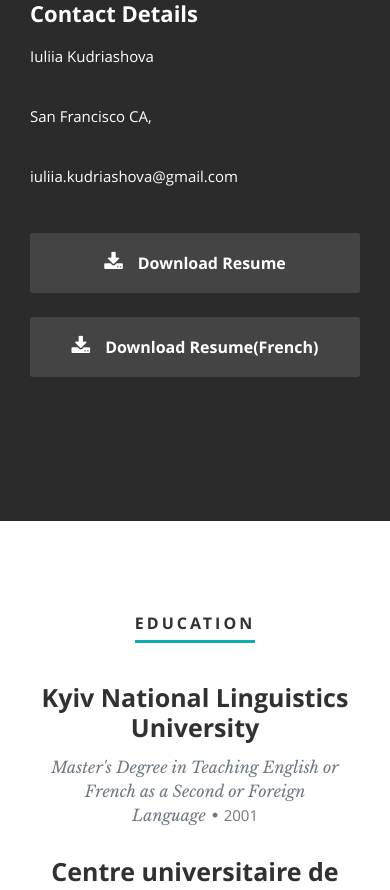
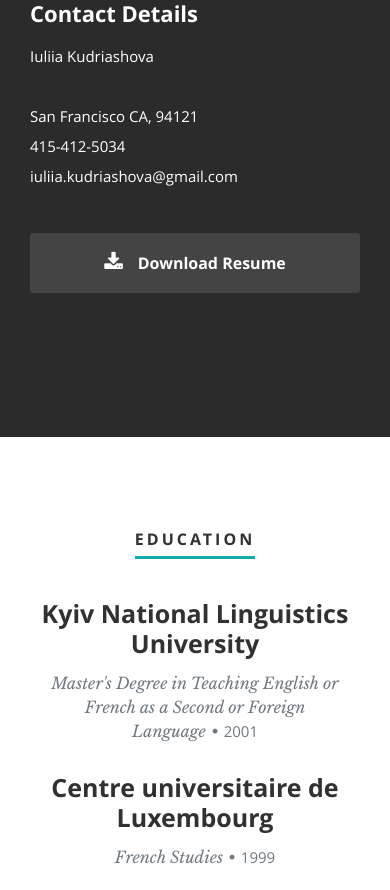
Before and after one commit to andrii-korzh/personal-website, a React (Create React App) app: page / in a window 390 px wide. Shown: the part 1820-2710 px from the top of the page. Built offline with nearby package versions, Linux system fonts and the light colour scheme.

Commit message:
fix resume, phone

```diff
--- a/public/resumeData.json
+++ b/public/resumeData.json
@@ -7,16 +7,15 @@
     "bio":"I taught French as a foreign language to beginner, intermediate, and advanced students of various cultural and linguistic backgrounds in British international school of Kiev for one year. Through my teaching experiences and studies, I developed critical pedagogic and classroom management skills, along with a passion for teaching French.\nI'm equipped with the Communicative Teaching Method. I apply this method in the classroom through interactive, student-centered activities that maximize “student talk time.” I scaffold my lessons so that they include pair and group work, as well as movement around the classroom. By engaging students in speaking, grammar, writing, listening, and reading and appealing to diverse learning styles, I help them improve their accuracy and fluency across key skill areas.\nSince 2012 I have prepared students to pass the exams DELF A1 A2 B1 B2 C1 and TEFaQ for immigration to Canada in association with Alliance française.",
     "contactmessage":"Here is where you should write your message to readers to have them get in contact with you.",
     "email": "iuliia.kudriashova@gmail.com",
-    "phone": "",
+    "phone": "415-412-5034",
     "address":{
       "street":"",
       "city":"San Francisco",
       "state":"CA",
-      "zip": ""
+      "zip": "94121"
     },
     "website": "http://www.kudriashova.com",
     "resumedownload":"https://ik-web-resume.s3.amazonaws.com/resume.pdf",
-    "resumedownloadFrench":"https://ik-web-resume.s3.amazonaws.com/resume_fr.pdf",
     "social":[
       {
         "name":"linkedin",
--- a/src/Components/About.js
+++ b/src/Components/About.js
@@ -43,7 +43,6 @@
 							<div className="columns download">
 								<p>
 									<a href={resumeDownload} className="button"><i className="fa fa-download"></i>Download Resume</a>
-									<a href={resumedownloadFrench} className="button"><i className="fa fa-download"></i>Download Resume(French)</a>
 								</p>
 							</div>
 						</div>
```
